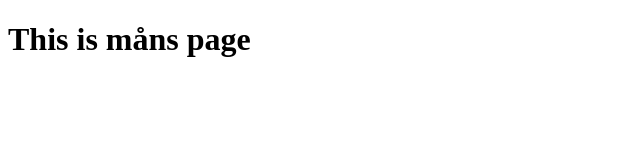
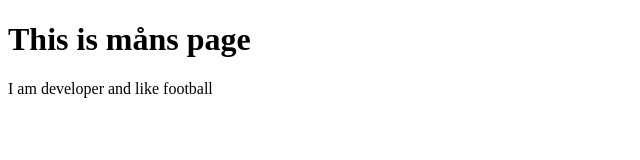
Before and after one commit to b4nzaii/school-practice, a plain HTML site: page mans.html in a window 1280 px wide. Shown: the whole page, without its empty margins (0-640 px from the left). Drawn offline with Linux system fonts and the light colour scheme.

Commit message:
Added paragraph

```diff
--- a/mans.html
+++ b/mans.html
@@ -7,5 +7,6 @@
 </head>
 <body>
     <h1> This is måns page </h1>
+    <p>I am developer and like football</p>
 </body>
 </html>
```
